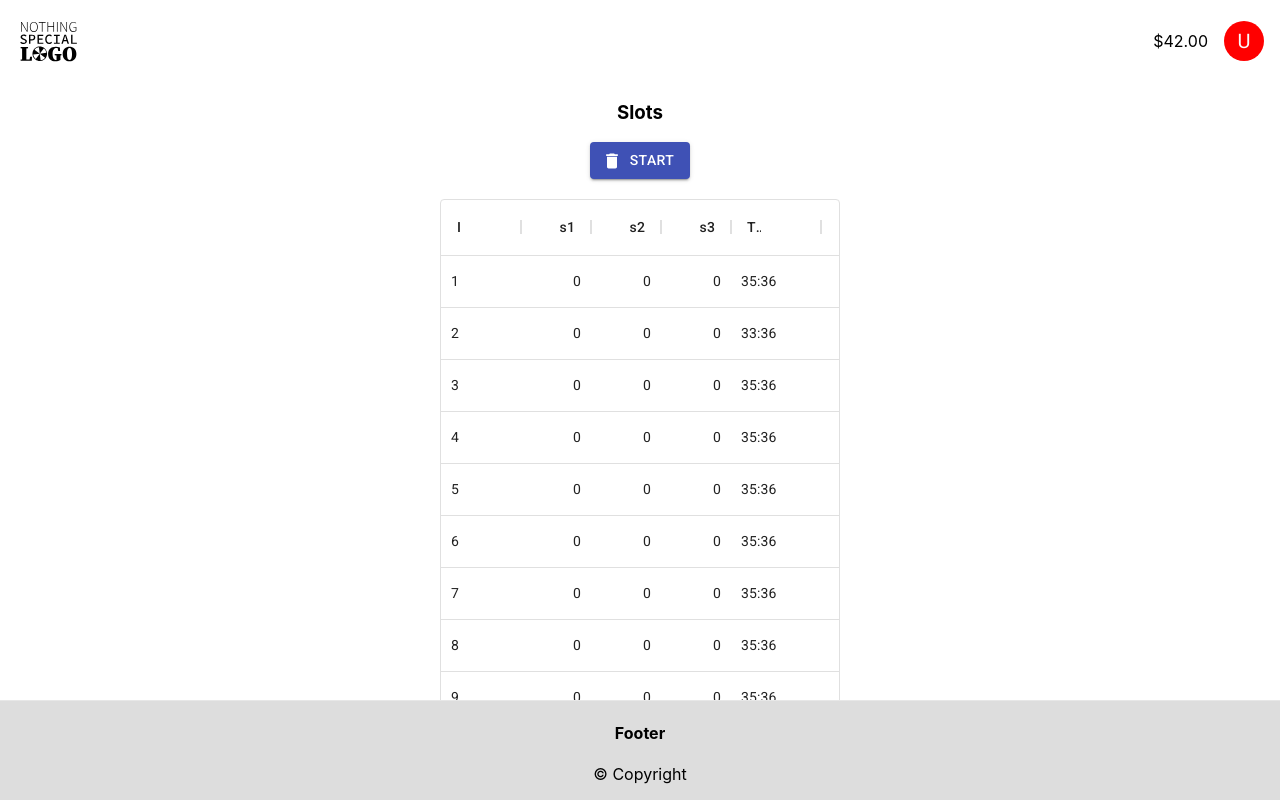
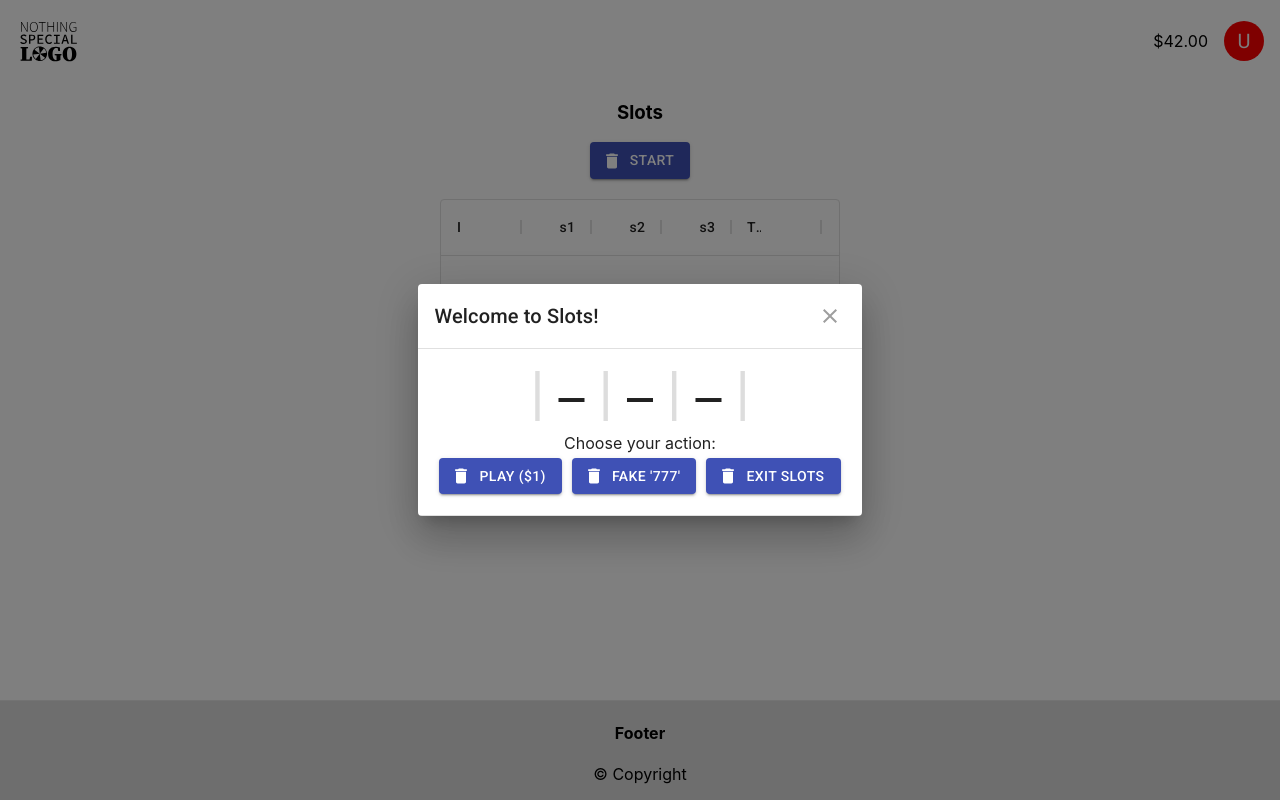
Before and after one commit to Wyrax/test-assessment-react-paktolus, a React (Create React App) app: page / in a window 1280 px wide. Both pictures are taken after a click on the button "START". Shown: the top 800 px of the page. Built offline with nearby package versions, Linux system fonts and the light colour scheme.

Commit message:
Basic Game Functionality

```diff
--- a/src/Content.js
+++ b/src/Content.js
@@ -1,5 +1,6 @@
-import React, { Component } from 'react';
+import React, { Component, useState } from 'react';
 import DataTable from './DataTable';
+import GameDialog from './GameDialog';
 // import { DataGrid } from '@material-ui/data-grid';
 import { makeStyles } from '@material-ui/core/styles';
 import Button from '@material-ui/core/Button';
@@ -7,15 +8,13 @@ import Icon from '@material-ui/core/Icon';
 import DeleteIcon from '@material-ui/icons/Delete';
 
 function Content() {
-
-  // const classes = useStyles();
+  const [rows, setRows] = useState([]);
 
   return (
     <div>
-    {/* <div className={classes.root}> */}
       <h3>Slots</h3>
-      <Button variant="contained" color="primary" startIcon={<DeleteIcon />} style={{ marginBottom: '20px' }}>Start</Button>
-      <DataTable></DataTable>
+      <GameDialog rows={rows} setRows={setRows}></GameDialog>
+      <DataTable rows={rows}></DataTable>
     </div>
   );
 
--- a/src/DataTable.js
+++ b/src/DataTable.js
@@ -32,31 +32,32 @@ const columns = [
   }
 ];
 
-const rows = [
-   { id: 1, slot1: 0, slot2: 0, slot3: 0, time: '35:36' },
-   { id: 2, slot1: 0, slot2: 0, slot3: 0, time: '33:36' },
-   { id: 3, slot1: 0, slot2: 0, slot3: 0, time: '35:36' },
-   { id: 4, slot1: 0, slot2: 0, slot3: 0, time: '35:36' },
-   { id: 5, slot1: 0, slot2: 0, slot3: 0, time: '35:36' },
-   { id: 6, slot1: 0, slot2: 0, slot3: 0, time: '35:36' },
-   { id: 7, slot1: 0, slot2: 0, slot3: 0, time: '35:36' },
-   { id: 8, slot1: 0, slot2: 0, slot3: 0, time: '35:36' },
-   { id: 9, slot1: 0, slot2: 0, slot3: 0, time: '35:36' },
-  { id: 10, slot1: 0, slot2: 0, slot3: 0, time: '35:36' },
-  { id: 11, slot1: 0, slot2: 0, slot3: 0, time: '35:36' },
-  { id: 12, slot1: 0, slot2: 0, slot3: 0, time: '35:36' },
-  { id: 13, slot1: 0, slot2: 0, slot3: 0, time: '35:36' },
-  { id: 14, slot1: 0, slot2: 0, slot3: 0, time: '35:36' },
-  { id: 15, slot1: 0, slot2: 0, slot3: 0, time: '35:36' },
-  { id: 16, slot1: 0, slot2: 0, slot3: 0, time: '35:36' },
-  { id: 17, slot1: 0, slot2: 0, slot3: 0, time: '35:36' },
-  { id: 18, slot1: 0, slot2: 0, slot3: 0, time: '35:36' },
-  { id: 19, slot1: 0, slot2: 0, slot3: 0, time: '35:36' },
-  { id: 20, slot1: 0, slot2: 0, slot3: 0, time: '35:36' },
+// const rows = [
+//    { id: 1, slot1: 0, slot2: 0, slot3: 0, time: '35:36' },
+//    { id: 2, slot1: 0, slot2: 0, slot3: 0, time: '33:36' },
+//    { id: 3, slot1: 0, slot2: 0, slot3: 0, time: '35:36' },
+//    { id: 4, slot1: 0, slot2: 0, slot3: 0, time: '35:36' },
+//    { id: 5, slot1: 0, slot2: 0, slot3: 0, time: '35:36' },
+//    { id: 6, slot1: 0, slot2: 0, slot3: 0, time: '35:36' },
+//    { id: 7, slot1: 0, slot2: 0, slot3: 0, time: '35:36' },
+//    { id: 8, slot1: 0, slot2: 0, slot3: 0, time: '35:36' },
+//    { id: 9, slot1: 0, slot2: 0, slot3: 0, time: '35:36' },
+//   { id: 10, slot1: 0, slot2: 0, slot3: 0, time: '35:36' },
+//   { id: 11, slot1: 0, slot2: 0, slot3: 0, time: '35:36' },
+//   { id: 12, slot1: 0, slot2: 0, slot3: 0, time: '35:36' },
+//   { id: 13, slot1: 0, slot2: 0, slot3: 0, time: '35:36' },
+//   { id: 14, slot1: 0, slot2: 0, slot3: 0, time: '35:36' },
+//   { id: 15, slot1: 0, slot2: 0, slot3: 0, time: '35:36' },
+//   { id: 16, slot1: 0, slot2: 0, slot3: 0, time: '35:36' },
+//   { id: 17, slot1: 0, slot2: 0, slot3: 0, time: '35:36' },
+//   { id: 18, slot1: 0, slot2: 0, slot3: 0, time: '35:36' },
+//   { id: 19, slot1: 0, slot2: 0, slot3: 0, time: '35:36' },
+//   { id: 20, slot1: 0, slot2: 0, slot3: 0, time: '35:36' },
 
-];
+// ];
 
-export default function DataTable() {
+export default function DataTable(props) {
+  const { rows } = props;
   return(
     <Box
       display="flex"
--- /dev/null
+++ b/src/GameDialog.js
@@ -0,0 +1,204 @@
+import React from 'react';
+import { withStyles } from '@material-ui/core/styles';
+import Button from '@material-ui/core/Button';
+import Dialog from '@material-ui/core/Dialog';
+import MuiDialogTitle from '@material-ui/core/DialogTitle';
+import MuiDialogContent from '@material-ui/core/DialogContent';
+import MuiDialogActions from '@material-ui/core/DialogActions';
+import IconButton from '@material-ui/core/IconButton';
+import CloseIcon from '@material-ui/icons/Close';
+import Typography from '@material-ui/core/Typography';
+import DeleteIcon from '@material-ui/icons/Delete';
+import Box from '@material-ui/core/Box';
+
+const styles = (theme) => ({
+  root: {
+    margin: 0,
+    padding: theme.spacing(2),
+  },
+  closeButton: {
+    position: 'absolute',
+    right: theme.spacing(1),
+    top: theme.spacing(1),
+    color: theme.palette.grey[500],
+  },
+});
+
+const DialogTitle = withStyles(styles)((props) => {
+  const { children, classes, onClose, ...other } = props;
+  return (
+    <MuiDialogTitle disableTypography className={classes.root} {...other}>
+      <Typography variant="h6">{children}</Typography>
+      {onClose ? (
+        <IconButton aria-label="close" className={classes.closeButton} onClick={onClose}>
+          <CloseIcon />
+        </IconButton>
+      ) : null}
+    </MuiDialogTitle>
+  );
+});
+
+const DialogContent = withStyles((theme) => ({
+  root: {
+    padding: theme.spacing(2),
+  },
+}))(MuiDialogContent);
+
+const DialogActions = withStyles((theme) => ({
+  root: {
+    margin: 0,
+    padding: theme.spacing(1),
+  },
+}))(MuiDialogActions);
+
+export default function GameDialog(props) {
+  const [open, setOpen] = React.useState(false);
+
+  let { rows, setRows } = props;
+
+  const handleClickStart = () => {
+    setOpen(true);
+  };
+
+  const checkWinConditions = () => {
+    const status = document.getElementById('status');
+    const slot1val = parseInt(document.getElementById('gameslot-1').innerHTML);
+    const slot2val = parseInt(document.getElementById('gameslot-2').innerHTML);
+    const slot3val = parseInt(document.getElementById('gameslot-3').innerHTML);
+
+    const row = {};
+
+    if (slot1val === 7 && slot2val === 7 && slot3val === 7) {
+      status.innerHTML = '777 JACKPOT! (+$10)';
+    } else if (slot1val === slot2val && slot2val === slot3val) {
+      status.innerHTML = 'THREE IN A ROW! (+$5)';
+    } else if (slot1val === slot2val || slot2val === slot3val) {
+      status.innerHTML = 'PAIR! (+$0.5)';
+    } else {
+      status.innerHTML = 'Choose your action:';
+    }
+
+    row.id = rows.length + 1;
+    row.slot1 = slot1val;
+    row.slot2 = slot2val;
+    row.slot3 = slot3val;
+    row.time = new Date().toLocaleTimeString();
+    rows.push(row);
+    setRows([...rows]);
+
+  }
+
+  const handleClickPlay = () => {
+    const gameslot1 = document.getElementById('gameslot-1');
+    const gameslot2 = document.getElementById('gameslot-2');
+    const gameslot3 = document.getElementById('gameslot-3');
+
+    const status = document.getElementById('status');
+    status.innerHTML = '&nbsp;';
+
+    // gameslot1.innerHTML = '–';
+    // gameslot2.innerHTML = '–';
+    // gameslot3.innerHTML = '–';
+
+    setTimeout(() => { gameslot1.innerHTML = '–'}, 100);
+    setTimeout(() => { gameslot2.innerHTML = '–'}, 200);
+    setTimeout(() => { gameslot3.innerHTML = '–'}, 300);
+
+    setTimeout(() => { gameslot1.innerHTML = Math.floor(Math.random() * 9) + 1 }, 500);
+    setTimeout(() => { gameslot2.innerHTML = Math.floor(Math.random() * 9) + 1 }, 600);
+    setTimeout(() => { gameslot3.innerHTML = Math.floor(Math.random() * 9) + 1 }, 700);
+
+    setTimeout(() => { gameslot1.innerHTML = Math.floor(Math.random() * 9) + 1 }, 700);
+    setTimeout(() => { gameslot2.innerHTML = Math.floor(Math.random() * 9) + 1 }, 800);
+    setTimeout(() => { gameslot3.innerHTML = Math.floor(Math.random() * 9) + 1 }, 900);
+
+    setTimeout(() => { gameslot1.innerHTML = Math.floor(Math.random() * 9) + 1 }, 900);
+    setTimeout(() => { gameslot2.innerHTML = Math.floor(Math.random() * 9) + 1 }, 1000);
+    setTimeout(() => { gameslot3.innerHTML = Math.floor(Math.random() * 9) + 1 }, 1100);
+
+    setTimeout(() => { gameslot1.innerHTML = Math.floor(Math.random() * 9) + 1 }, 1100);
+    setTimeout(() => { gameslot2.innerHTML = Math.floor(Math.random() * 9) + 1 }, 1200);
+    setTimeout(() => { gameslot3.innerHTML = Math.floor(Math.random() * 9) + 1 }, 1300);
+
+    setTimeout(() => { checkWinConditions() }, 1900);
+  };
+
+  const handleClickFake = () => {
+    const gameslot1 = document.getElementById('gameslot-1');
+    const gameslot2 = document.getElementById('gameslot-2');
+    const gameslot3 = document.getElementById('gameslot-3');
+
+    const status = document.getElementById('status');
+    status.innerHTML = '&nbsp;';
+
+    setTimeout(() => { gameslot1.innerHTML = '–'}, 100);
+    setTimeout(() => { gameslot2.innerHTML = '–'}, 200);
+    setTimeout(() => { gameslot3.innerHTML = '–'}, 300);
+
+    setTimeout(() => { gameslot1.innerHTML = Math.floor(Math.random() * 9) + 1 }, 500);
+    setTimeout(() => { gameslot2.innerHTML = Math.floor(Math.random() * 9) + 1 }, 600);
+    setTimeout(() => { gameslot3.innerHTML = Math.floor(Math.random() * 9) + 1 }, 700);
+
+    setTimeout(() => { gameslot1.innerHTML = Math.floor(Math.random() * 9) + 1 }, 700);
+    setTimeout(() => { gameslot2.innerHTML = Math.floor(Math.random() * 9) + 1 }, 800);
+    setTimeout(() => { gameslot3.innerHTML = Math.floor(Math.random() * 9) + 1 }, 900);
+
+    setTimeout(() => { gameslot1.innerHTML = Math.floor(Math.random() * 9) + 1 }, 900);
+    setTimeout(() => { gameslot2.innerHTML = Math.floor(Math.random() * 9) + 1 }, 1000);
+    setTimeout(() => { gameslot3.innerHTML = Math.floor(Math.random() * 9) + 1 }, 1100);
+
+    setTimeout(() => { gameslot1.innerHTML = 7 }, 1100);
+    setTimeout(() => { gameslot2.innerHTML = 7 }, 1200);
+    setTimeout(() => { gameslot3.innerHTML = 7 }, 1300);
+
+    setTimeout(() => { checkWinConditions() }, 1900);
+
+  };
+
+  const handleClose = () => {
+    setOpen(false);
+  };
+
+  return (
+    <div>
+      <Button onClick={handleClickStart} variant="contained" color="primary" startIcon={<DeleteIcon />} style={{ marginBottom: '20px' }}>Start</Button>
+      <Dialog onClose={handleClose} aria-labelledby="customized-dialog-title" open={open}>
+        <DialogTitle id="customized-dialog-title" onClose={handleClose}>
+          Welcome to Slots!
+        </DialogTitle>
+        <DialogContent dividers>
+        <Box
+          display="flex"
+          justifyContent="center"
+          // alignItems="center"
+          style={{ fontSize: '60px', fontFamily: 'monospace' }}
+        >
+          <span style={{ fontWeight: '300', color: '#ddd', fontSize: '54px' }}> | </span>
+          <div id="gameslot-1" style={{ display: 'inline-block' }}>–</div>
+          <span style={{ fontWeight: '300', color: '#ddd', fontSize: '54px' }}> | </span>
+          <div id="gameslot-2" style={{ display: 'inline-block' }}>–</div>
+          <span style={{ fontWeight: '300', color: '#ddd', fontSize: '54px'  }}> | </span>
+          <div id="gameslot-3" style={{ display: 'inline-block' }}>–</div>
+          <span style={{ fontWeight: '300', color: '#ddd', fontSize: '54px' }}> | </span>
+
+          </Box>
+          <div id="status" style={{ textAlign: 'center' }}>Choose your action:</div>
+        <Box
+          display="flex"
+          justifyContent="center"
+          // alignItems="center"
+          style={{ fontSize: '60px' }}
+        >
+        <Button onClick={handleClickPlay} variant="contained" color="primary" startIcon={<DeleteIcon />} style={{ margin: '5px' }}>Play ($1)</Button>
+
+        <Button onClick={handleClickFake} variant="contained" color="primary" startIcon={<DeleteIcon />} style={{ margin: '5px' }}>Fake '777'</Button>
+
+        <Button onClick={handleClose} variant="contained" color="primary" startIcon={<DeleteIcon />} style={{ margin: '5px' }}>Exit Slots</Button>
+
+        </Box>
+
+        </DialogContent>
+      </Dialog>
+    </div>
+  );
+}
```
